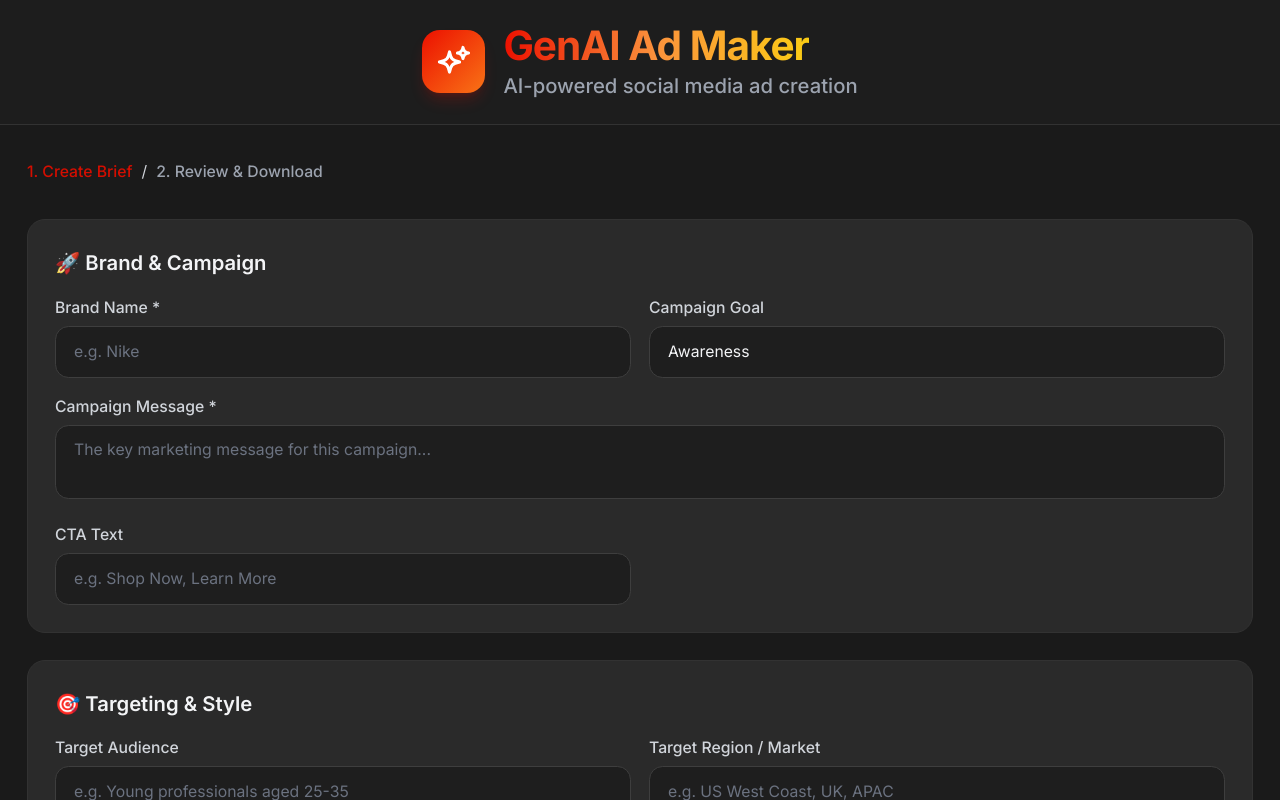
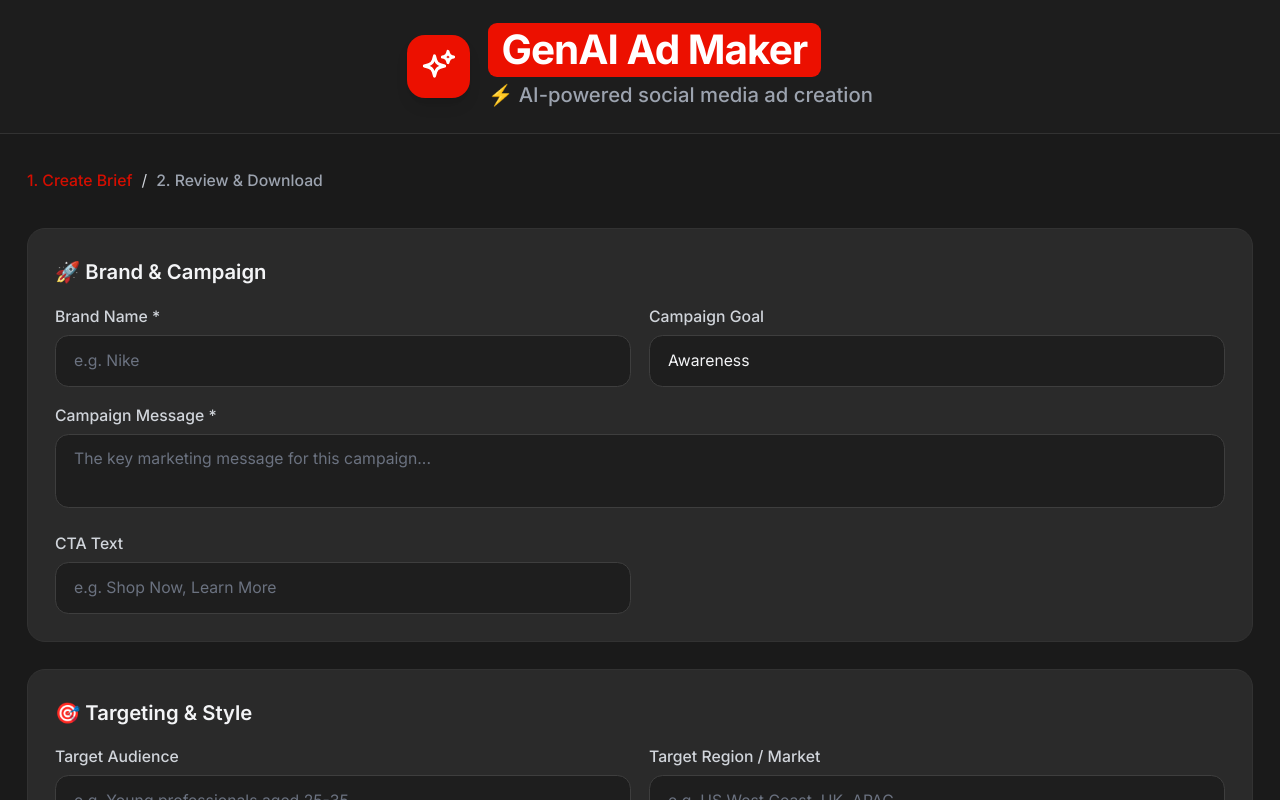
Before and after one commit to dan-kiss-dev-this/genai_ad_maker, a React (Vite) app in the folder client/: page / in a window 1280 px wide. Shown: the top 800 px of the page. Built offline with nearby package versions, Linux system fonts and the light colour scheme.

Commit message:
Change Header styling

```diff
--- a/client/src/components/Layout.tsx
+++ b/client/src/components/Layout.tsx
@@ -10,18 +10,18 @@ export default function Layout({ children }: LayoutProps) {
       {/* Header */}
       <header className="border-b border-surface-300 bg-surface-100/95 backdrop-blur-md sticky top-0 z-40">
         <div className="max-w-6xl mx-auto px-6 py-5 flex items-center justify-center gap-4">
-          <div className="w-14 h-14 rounded-2xl flex items-center justify-center bg-gradient-to-br from-brand-500 to-orange-500 shadow-lg shadow-brand-500/20">
+          <div className="w-14 h-14 rounded-2xl flex items-center justify-center shadow-lg" style={{ backgroundColor: '#ec1000' }}>
             <svg className="w-8 h-8 text-white" fill="none" viewBox="0 0 24 24" stroke="currentColor" strokeWidth={2}>
               <path strokeLinecap="round" strokeLinejoin="round" d="M9.813 15.904L9 18.75l-.813-2.846a4.5 4.5 0 00-3.09-3.09L2.25 12l2.846-.813a4.5 4.5 0 003.09-3.09L9 5.25l.813 2.846a4.5 4.5 0 003.09 3.09L15.75 12l-2.846.813a4.5 4.5 0 00-3.09 3.09zM18.259 8.715L18 9.75l-.259-1.035a3.375 3.375 0 00-2.455-2.456L14.25 6l1.036-.259a3.375 3.375 0 002.455-2.456L18 2.25l.259 1.035a3.375 3.375 0 002.455 2.456L21.75 6l-1.036.259a3.375 3.375 0 00-2.455 2.456z" />
             </svg>
           </div>
           <div>
             <h1 className="text-4xl font-extrabold tracking-tight">
-              <span className="bg-gradient-to-r from-brand-500 via-orange-400 to-yellow-400 bg-clip-text text-transparent">
+              <span className="text-white rounded-lg px-3 py-1 inline-block" style={{ backgroundColor: '#ec1000' }}>
                 GenAI Ad Maker
               </span>
             </h1>
-            <p className="text-lg font-medium text-gray-400 mt-0.5">AI-powered social media ad creation</p>
+            <p className="text-lg font-medium text-gray-400 mt-0.5">⚡ AI-powered social media ad creation</p>
           </div>
         </div>
       </header>
```
